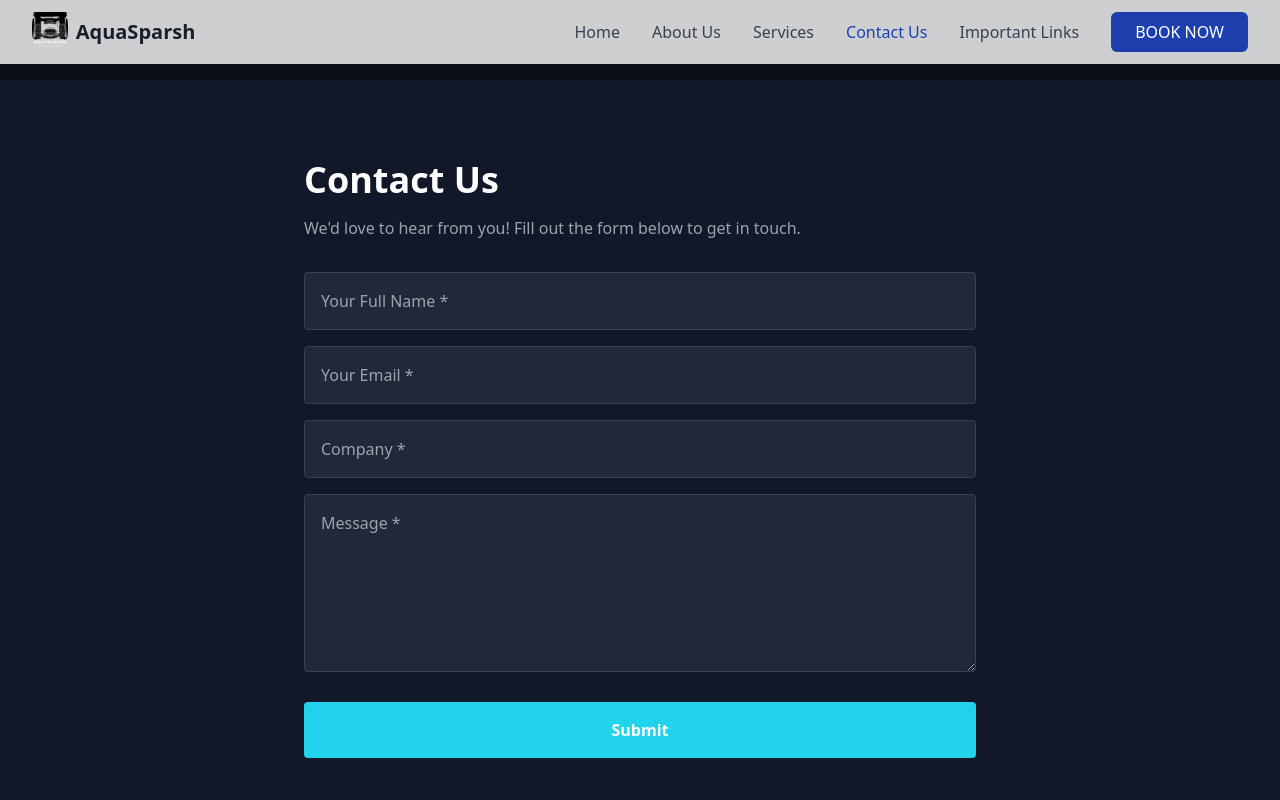
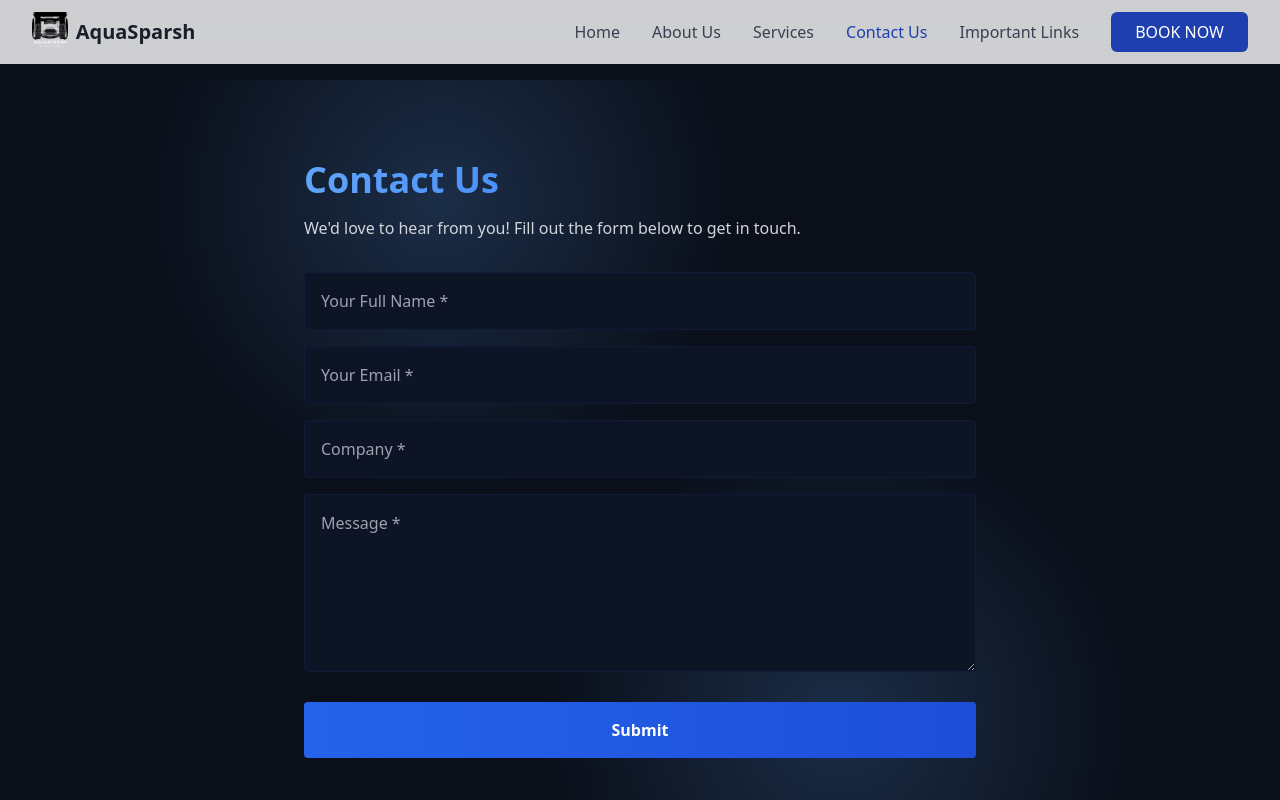
Before and after one commit to harshavarma02/aquasparsh-auto-shine, a React (Vite) app: page /contact in a window 1280 px wide. Shown: the top 800 px of the page. Built offline with nearby package versions, Linux system fonts and the light colour scheme.

Commit message:
Add radial gradients to sections
Implement top and bottom radial gradients for all sections to ensure visual consistency across the application.
[skip gpt_engineer]

```diff
--- a/src/components/Contact.tsx
+++ b/src/components/Contact.tsx
@@ -2,42 +2,64 @@ import { useState } from 'react';
 
 const Contact = () => {
   return (
-    <section id="contact" className="py-20 bg-gray-900">
-      <div className="container mx-auto px-4">
+    <section id="contact" className="relative py-20 bg-[#0A0F1A] overflow-hidden">
+      {/* Top radial gradient */}
+      <div className="absolute top-0 left-1/4 w-[600px] h-[600px] opacity-20"
+        style={{
+          background: 'radial-gradient(circle at center, #60A5FA 0%, transparent 70%)',
+          transform: 'translate(-30%, -30%)'
+        }}
+      />
+
+      {/* Bottom radial gradient */}
+      <div className="absolute bottom-0 right-1/4 w-[600px] h-[600px] opacity-20"
+        style={{
+          background: 'radial-gradient(circle at center, #60A5FA 0%, transparent 70%)',
+          transform: 'translate(30%, 30%)'
+        }}
+      />
+
+      <div className="container mx-auto px-4 relative z-10">
         <div className="max-w-2xl mx-auto">
           <div className="flex flex-col">
-            <h2 className="text-4xl font-bold text-white mb-4">Contact Us</h2>
-            <p className="text-gray-400 mb-8">We'd love to hear from you! Fill out the form below to get in touch.</p>
+            <h2 className="text-4xl font-bold text-gradient mb-4">Contact Us</h2>
+            <p className="text-gray-300 mb-8">We'd love to hear from you! Fill out the form below to get in touch.</p>
             <form className="space-y-6 w-full">
               <div className="space-y-4">
                 <input
                   type="text"
                   placeholder="Your Full Name *"
-                  className="w-full p-4 rounded bg-gray-800 border border-gray-700 text-white focus:ring-2 focus:ring-cyan-400"
+                  className="w-full p-4 rounded bg-[#0D1425] border border-blue-900/20 text-white
+                           focus:ring-2 focus:ring-blue-500 focus:border-transparent transition-all"
                   required
                 />
                 <input
                   type="email"
                   placeholder="Your Email *"
-                  className="w-full p-4 rounded bg-gray-800 border border-gray-700 text-white focus:ring-2 focus:ring-cyan-400"
+                  className="w-full p-4 rounded bg-[#0D1425] border border-blue-900/20 text-white
+                           focus:ring-2 focus:ring-blue-500 focus:border-transparent transition-all"
                   required
                 />
                 <input
                   type="text"
                   placeholder="Company *"
-                  className="w-full p-4 rounded bg-gray-800 border border-gray-700 text-white focus:ring-2 focus:ring-cyan-400"
+                  className="w-full p-4 rounded bg-[#0D1425] border border-blue-900/20 text-white
+                           focus:ring-2 focus:ring-blue-500 focus:border-transparent transition-all"
                   required
                 />
                 <textarea
                   placeholder="Message *"
-                  className="w-full p-4 rounded bg-gray-800 border border-gray-700 text-white focus:ring-2 focus:ring-cyan-400"
+                  className="w-full p-4 rounded bg-[#0D1425] border border-blue-900/20 text-white
+                           focus:ring-2 focus:ring-blue-500 focus:border-transparent transition-all"
                   rows={6}
                   required
                 ></textarea>
               </div>
               <button
                 type="submit"
-                className="w-full p-4 rounded bg-cyan-400 hover:bg-cyan-500 text-white font-semibold transition-colors"
+                className="w-full p-4 rounded bg-gradient-to-r from-blue-600 to-blue-700
+                         hover:from-blue-700 hover:to-blue-800 text-white font-semibold
+                         transition-all duration-300 transform hover:scale-[1.02]"
               >
                 Submit
               </button>
--- a/src/components/FAQ.tsx
+++ b/src/components/FAQ.tsx
@@ -26,27 +26,43 @@ const FAQ = () => {
   ];
 
   return (
-    <section id="faq" className="py-20 bg-[#1A1F2C]">
-      <div className="container mx-auto px-4">
+    <section id="faq" className="relative py-20 bg-[#0A0F1A] overflow-hidden">
+      {/* Top radial gradient */}
+      <div className="absolute top-0 left-1/4 w-[600px] h-[600px] opacity-20"
+        style={{
+          background: 'radial-gradient(circle at center, #60A5FA 0%, transparent 70%)',
+          transform: 'translate(-30%, -30%)'
+        }}
+      />
+
+      {/* Bottom radial gradient */}
+      <div className="absolute bottom-0 right-1/4 w-[600px] h-[600px] opacity-20"
+        style={{
+          background: 'radial-gradient(circle at center, #60A5FA 0%, transparent 70%)',
+          transform: 'translate(30%, 30%)'
+        }}
+      />
+
+      <div className="container mx-auto px-4 relative z-10">
         <div className="text-center mb-12">
-          <h2 className="text-3xl font-bold mb-4 text-white">Frequently Asked Questions</h2>
+          <h2 className="text-3xl font-bold mb-4 text-gradient">Frequently Asked Questions</h2>
           <p className="text-gray-300">
             Everything you need to know about our car care services
           </p>
         </div>
 
         <div className="max-w-3xl mx-auto">
-          <Accordion type="single" collapsible className="w-full">
+          <Accordion type="single" collapsible className="w-full space-y-4">
             {faqs.map((faq, index) => (
               <AccordionItem
                 key={index}
                 value={`item-${index}`}
-                className="border-gray-700"
+                className="border-blue-900/20 bg-[#0D1425] rounded-lg overflow-hidden"
               >
-                <AccordionTrigger className="text-left text-white hover:text-primary">
+                <AccordionTrigger className="text-left text-white hover:text-blue-400 px-6">
                   {faq.question}
                 </AccordionTrigger>
-                <AccordionContent className="text-gray-300">
+                <AccordionContent className="text-gray-300 px-6 pb-4">
                   {faq.answer}
                 </AccordionContent>
               </AccordionItem>
```
